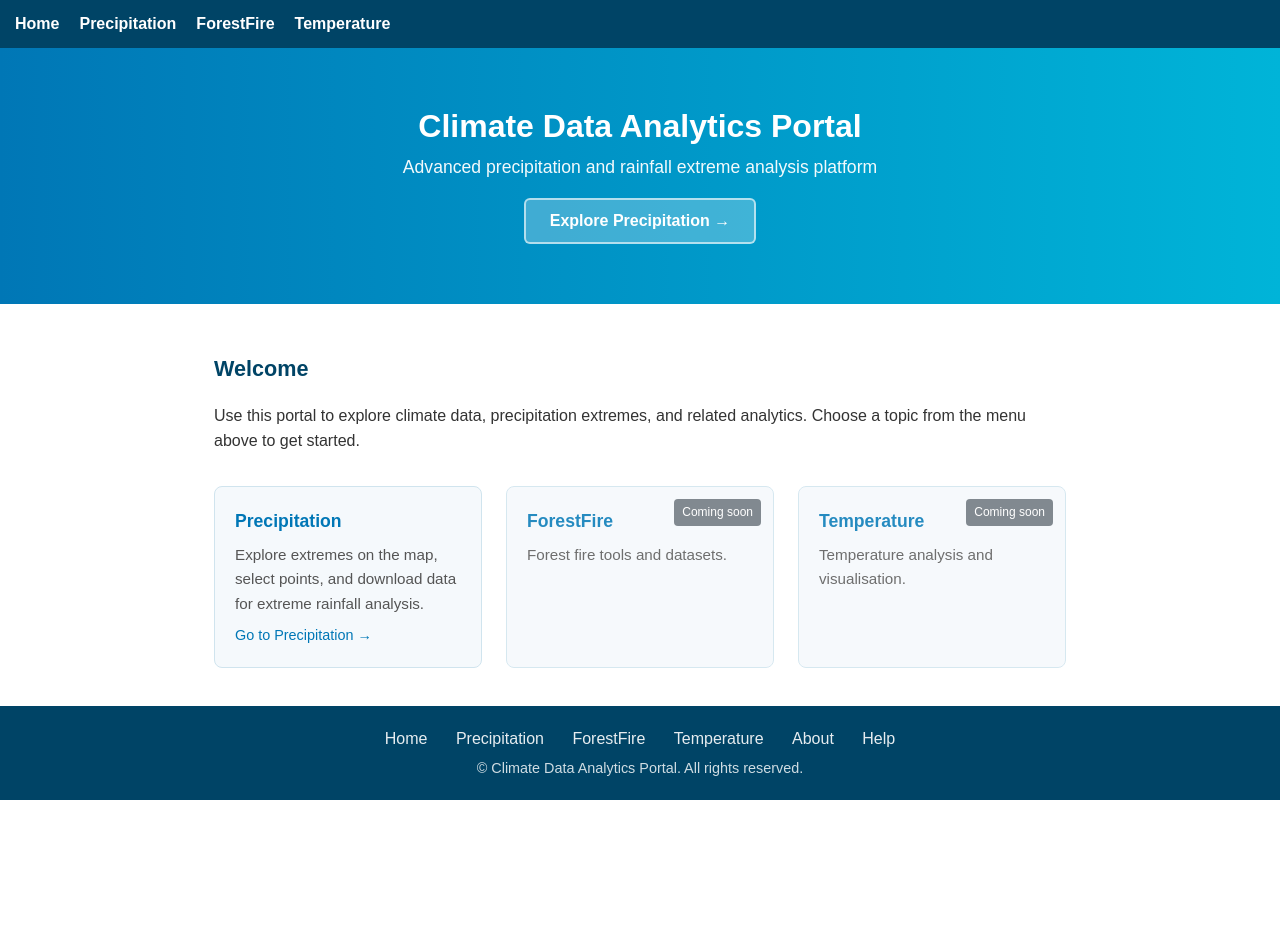
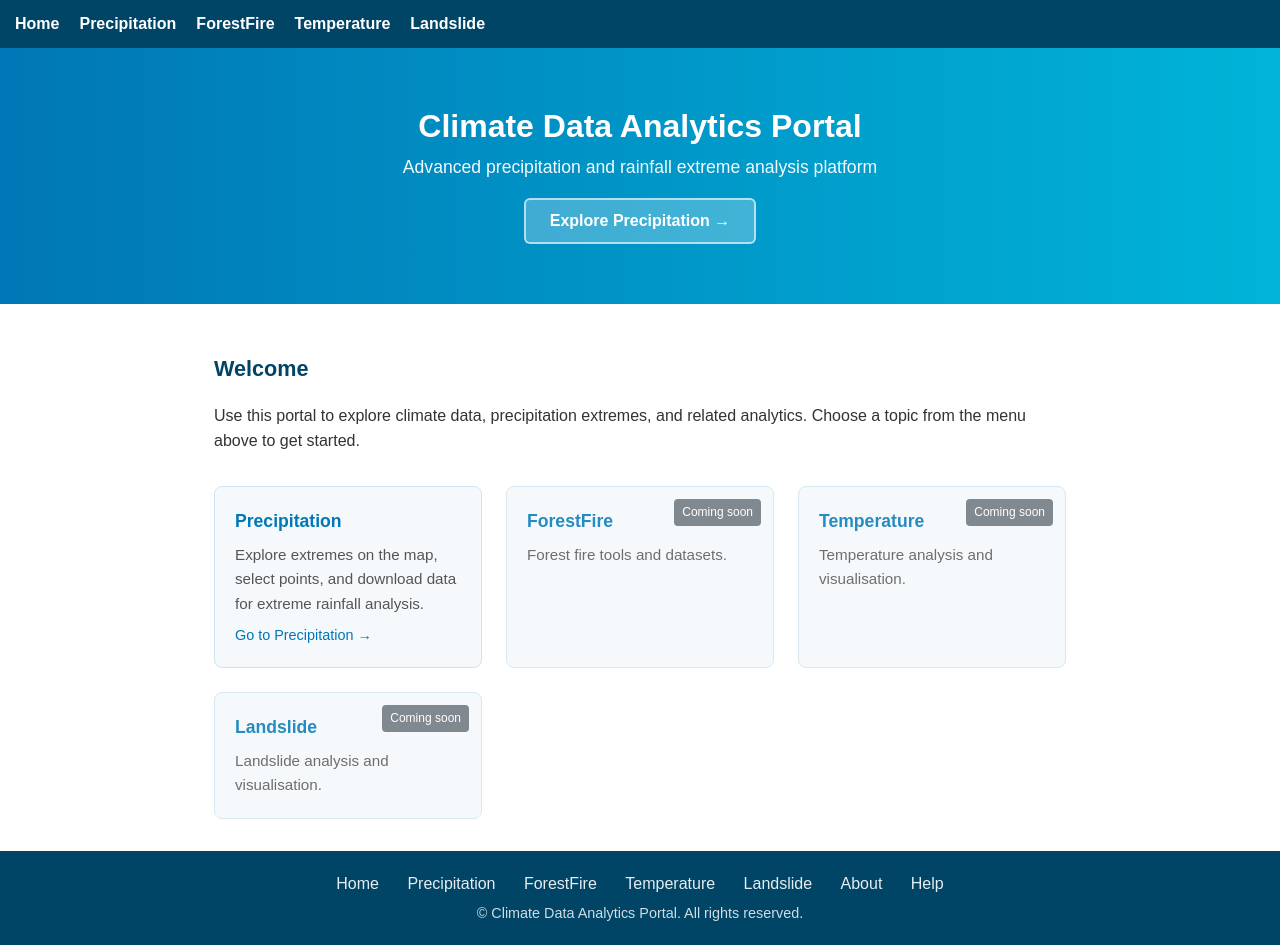
Before and after one commit to MonikaShah/mahamaps, a Django app: page / in a window 1280 px wide. Before the commit the page ends 800 px from the top, so only its background shows below. Run offline with Django 5.2, Linux system fonts and the light colour scheme.

Commit message:
Added landlside

```diff
--- a/templates/home.html
+++ b/templates/home.html
@@ -174,6 +174,7 @@
     <a href="/precipitation/">Precipitation</a>
     <a href="#">ForestFire</a>
     <a href="#">Temperature</a>
+    <a href="#">Landslide</a>
 </div>
 
 <div class="hero">
@@ -201,6 +202,11 @@
             <h3>Temperature</h3>
             <p>Temperature analysis and visualisation.</p>
         </div>
+        <div class="card coming-soon">
+            <span class="badge">Coming soon</span>
+            <h3>Landslide</h3>
+            <p>Landslide analysis and visualisation.</p>
+        </div>
     </div>
 </main>
 
@@ -210,6 +216,7 @@
         <a href="/precipitation/">Precipitation</a>
         <a href="#">ForestFire</a>
         <a href="#">Temperature</a>
+        <a href="#">Landslide</a>
         <a href="#">About</a>
         <a href="#">Help</a>
     </div>
```
